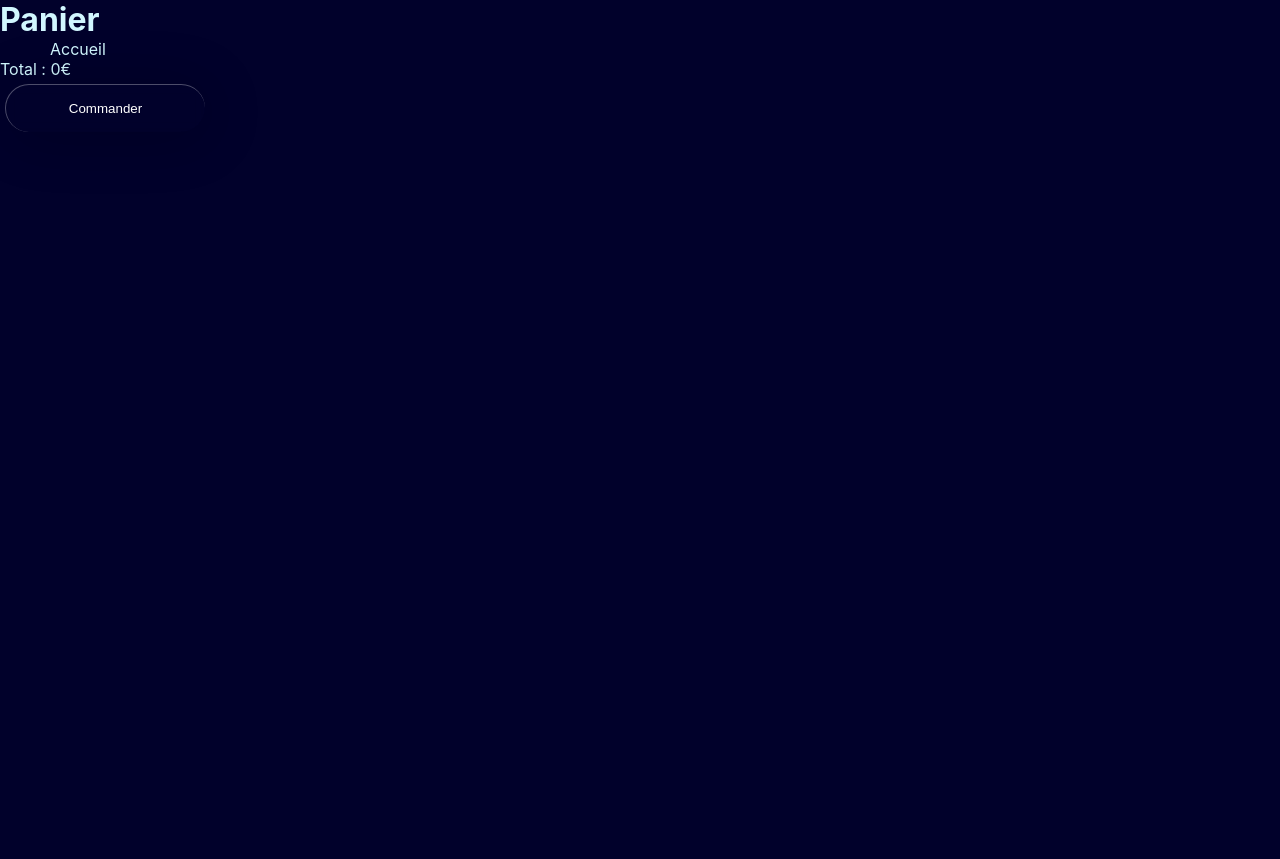
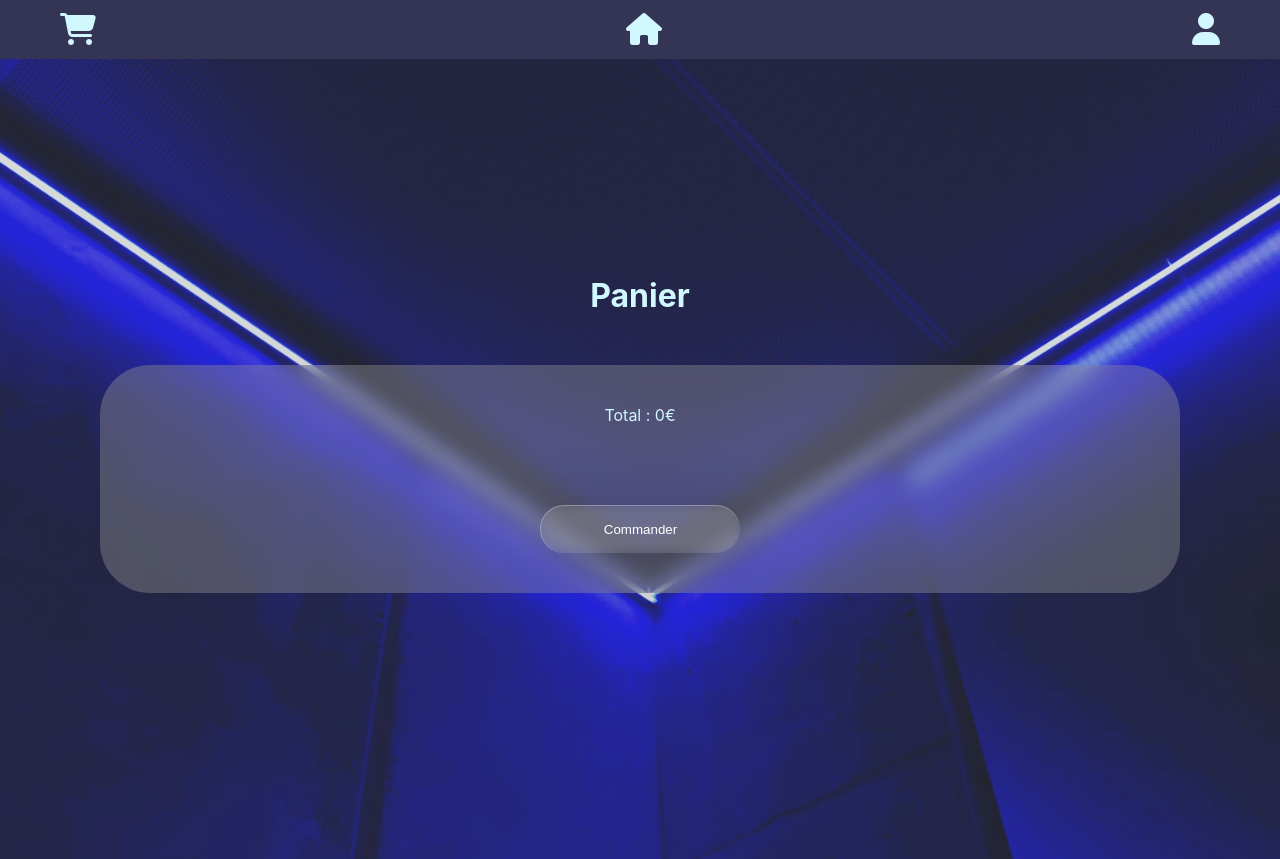
Before and after one commit to Dteeech/template-react, a React (Create React App) app in the folder front/: page /Cart in a window 1280 px wide. Before the commit the page ends 800 px from the top, so only its background shows below. Built offline with nearby package versions, Linux system fonts and the light colour scheme; a web font is replaced by a local one.

Commit message:
Ajout d'un hover rouge au survol pour la suppression du compte, Ajout d'un message panier vide, détails des vignettes products et cart revus. prochaine étape enlever les consoles log et s'occuper du panel admin. Notamment les selects et les forms

```diff
--- a/front/src/assets/style/index.css
+++ b/front/src/assets/style/index.css
@@ -65,8 +65,9 @@ body {
 /********************* NAVBAR*****************/
 
 .nav {
-  background-color:rgba(255, 255, 255, .2 );
+  background-color: rgba(255, 255, 255, .2);
 }
+
 .nav ul {
   display: flex;
   justify-content: space-around;
@@ -101,7 +102,7 @@ a:hover {
 .mainHome h1 {
   font-family: 'DePixel', sans-serif;
   margin: auto;
-  margin-top:40px;
+  margin-top: 40px;
   padding: 0;
   text-align: center;
   color: #D1F7FF;
@@ -155,30 +156,32 @@ a:hover {
 
 .productCard {
   text-align: center;
-  margin: 100px;
-  border:solid 1px white;
-
+  background: rgba(150, 150, 150, .4);
+  border-radius: 50px;
+  margin: 10%;
+  backdrop-filter: blur(10px);
+  padding: 10px;
 }
 
 .productImage {
-  border: solid 5px #D1F7FF;
+  border: solid 2px #D1F7FF;
+  margin:5%;
   max-width: 350px;
   height: auto;
 }
 
 .productCaption {
-  backdrop-filter: blur(10px);
-  max-width: 40%;
-  margin: auto;
+  margin: 5%;
   text-align: center;
+  font-size: 2rem;
 }
 
 /******************************  PAGE SE CONNECTER / REGISTER ***********************/
 
 .form_container {
-  background-image:url("../../assets/img/login_background.jpg");
-  height:100vh;
-   background-attachment: fixed;
+  background-image: url("../../assets/img/magasin_background.jpg");
+  height: 100vh;
+  background-attachment: fixed;
   background-size: cover;
   background-repeat: no-repeat;
   background-color: #01012B;
@@ -197,7 +200,7 @@ a:hover {
   padding: 3rem;
   padding-bottom: 10px;
   height: 360px;
-  max-width:450px;
+  max-width: 450px;
   border-radius: 20px;
   border-left: 1px solid rgba(255, 255, 255, .3);
   border-top: 1px solid rgba(255, 255, 255, .3);
@@ -239,7 +242,7 @@ a:hover {
   border: none;
   border-left: 1px solid rgba(255, 255, 255, .3);
   border-top: 1px solid rgba(255, 255, 255, .3);
-  margin:5px;
+  margin: 5px;
   padding: 1rem;
   width: 200px;
   border-radius: 50px;
@@ -253,23 +256,33 @@ a:hover {
   color: white;
 }
 
-.form_container .form input:hover, button .delete{
+.form_container .form input:hover,
+button:hover,
+.delete:hover,
+.logout:hover {
 
- box-shadow: 4px 4px 60px 8px rgba(0, 0, 0, .2);  background: rgba(255, 255, 255, .1);
-}
-input[type="submit"]{
-  margin-top: 10px;
-  cursor:pointer;
+  box-shadow: 4px 4px 60px 8px rgba(0, 0, 0, .2);
+  background: rgba(255, 255, 255, .1);
 }
 
-button,  .delete{
-  cursor:pointer;
+.delete:hover {
+  background: red;
+}
+
+input[type="submit"] {
+  margin-top: 10px;
+  cursor: pointer;
+}
+
+button,
+.delete {
+  cursor: pointer;
   text-align: center;
   background: transparent;
   border: none;
   border-left: 1px solid rgba(255, 255, 255, .3);
   border-top: 1px solid rgba(255, 255, 255, .3);
-  margin:5px;
+  margin: 5px;
   padding: 1rem;
   width: 200px;
   border-radius: 50px;
@@ -277,6 +290,34 @@ button,  .delete{
   box-shadow: 4px 4px 60px rgba(0, 0, 0, .2);
   color: white;
   transition: all .3s;
+}
+
+/******************************  CART ***********************/
+
+.cart {
+  background-image: url("../../assets/img/magasin_background.jpg");
+  min-height: 100vh;
+  background-position: 50% 45%;
+  background-attachment: fixed;
+  background-size: cover;
+  background-repeat: no-repeat;
+  display: flex;
+  align-content: center;
+  justify-content: center;
+  flex-direction: column;
+  text-align: center;
+  padding: 50px;
+}
+
+.cart div {
+  background: rgba(150, 150, 150, .4);
+  backdrop-filter: blur(10px);
+  border-radius: 50px;
+  margin: 50px;
+}
+
+.cart div>* {
+  margin: 40px;
 }
 
 /******************************  MOBILE ***********************/
--- a/front/src/components/Cart.jsx
+++ b/front/src/components/Cart.jsx
@@ -1,11 +1,13 @@
 import { StoreContext } from "../tools/context.js"
 import { NavLink } from "react-router-dom"
+import Nav from "./Nav.jsx"
 import { BASE_IMG } from "../tools/constante.js"
 import useCart from "./Hooks/useCart.jsx"
 import { useContext, useState, useEffect, Fragment } from "react"
 
 const Cart = () => {
     const { removeFromCart, getCart, clearCart } = useCart();
+    const { isEmpty, setIsEmpty } = useState(true)
     const [totalPrice, setTotalPrice] = useState(0);
     const [state, dispatch] = useContext(StoreContext)
     const [loading, setLoading] = useState(true)
@@ -52,30 +54,40 @@ const Cart = () => {
     if (loading) {
         return <div>Loading</div>
     }
+    if (state.cart === [] ){
         return (
             <div>
+                <Nav />
+                <h2>Votre panier est vide</h2>
+            </div>
+        )}
+    else {
+    return (
+        <Fragment>
+            <Nav />
+            <div className="cart">
                 <h1>Panier</h1>
-        <NavLink to="/">Accueil</NavLink>
                 <ul>
                     {state.cart.map((product,i) => {
                     console.log(product)
                         return (
-                    <Fragment key={`${product.id}`}>
+                            <div key={`${product.id}`}>
                                 <img src={`${BASE_IMG}/${product.url}`} alt={product.name} />
                                 <li>{product.name}</li>
                                 <li>{product.price}€</li>
                                 <button onClick={() => handleDelete(product.product_id)}>Supprimer l'article</button>
-                    </Fragment>
+                            </div>
                         )
                     })}
                 </ul>
+                <div>
                     <p>Total : {totalPrice}€</p>
                     <button onClick={() => handleCheckout()}>Commander</button>
-        {orderAccepted && <p>Votre commande à bien été prise en compte par nos services</p>
-        }
-
+                    {orderAccepted && <p>Votre commande à bien été prise en compte par nos services</p>}
                 </div>
-    )
+            </div>
+        </Fragment>
+    )}
 }
 
 export default Cart;
--- a/front/src/components/Login.jsx
+++ b/front/src/components/Login.jsx
@@ -77,7 +77,7 @@ const Login = () => {
       state.user.isLogged ? (
         <Navigate to="/" replace={true} />
       ) : (
-        <div className="form_container">
+        <div className="form_container login">
 
           <form className="form" onSubmit={submit}>
             <p>Se connecter</p>
@@ -107,7 +107,7 @@ const Login = () => {
         </div>
       )
     ) : (
-      <div className="form_container">
+      <div className="form_container login">
 
         <form className="form" onSubmit={submit}>
           <p>Se connecter</p>
@@ -125,7 +125,7 @@ const Login = () => {
               onChange={handleChange}
               placeholder="password"
             />
-            <input type="submit" />
+            <input type="submit" value="Me connecter" />
             <div>
             <p>Pas encore de compte ? </p>
             <NavLink to="/register">S'enregistrer</NavLink>
--- a/front/src/components/ProductsFilter.jsx
+++ b/front/src/components/ProductsFilter.jsx
@@ -59,9 +59,11 @@ const ProductsFilter = () => {
               <div className="productCaption">
                 <li>{product.name}</li>
                 <li>Prix : <strong>{product.price}€</strong></li>
-                <button onClick={()=> handleAddToCart(product,1)}>Ajouter au panier</button>
+
               </div>
+              <button onClick={()=> handleAddToCart(product,1)}>Ajouter au panier</button>
             </div>
+
           )
         }
         )}
--- a/front/src/components/UserIsLogged.jsx
+++ b/front/src/components/UserIsLogged.jsx
@@ -14,7 +14,7 @@ const UserIsLogged = () => {
     return (
         <div>
             <p> Vous êtes connecté {state.user.first_name} {state.user.last_name}</p>
-            <button onClick={logout}>Déconnexion </button>
+            <button className="logout" onClick={logout}>Déconnexion </button>
         </div>
 
     )
--- a/front/src/components/UserMyAccount.jsx
+++ b/front/src/components/UserMyAccount.jsx
@@ -72,7 +72,7 @@ const UserMyAccount = () => {
     return (
         <Fragment>
         <Nav />
-        <div className="form_container">
+        <div className="form_container my_account">
             <form className="form" onSubmit={submit}>
                 <input type='text' name='first_name'
                 placeholder='nom' onChange={handleChange}
@@ -85,14 +85,13 @@ const UserMyAccount = () => {
                 value={userInfos.last_name} />
 
                 <button className="delete" onClick={() => deleteUser(userId)}> supprimer le compte </button>
-                <input type='submit' />
+                <input type='submit' value="Modifier" />
             </form>
 
             {state.user.isLogged ?
             (<UserIsLogged />)
 
             : (<a href="/login">Se connecter</a>)}
-            <NavLink to="/"> Accueil </NavLink>
         </div>
 
     </Fragment>
```
Lines whose indentation alone changed are shown as unchanged.
